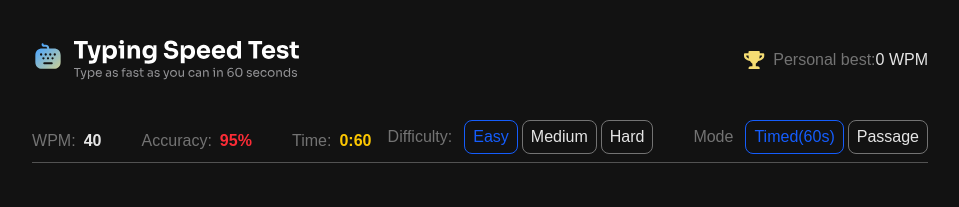
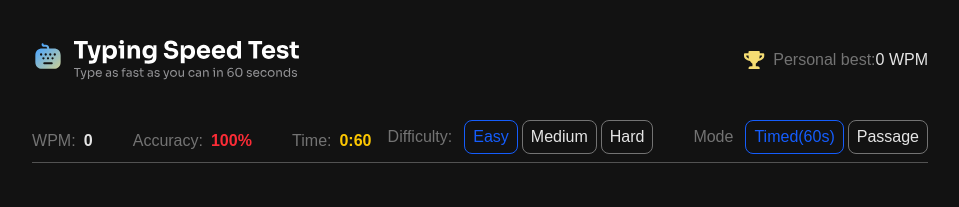
Before and after one commit to Zer0-Gravity/mini-react-project, a React (Vite) app in the folder typing-test/: page / in a window 1280 px wide. Shown: the top 207 px of the page, without its empty margins (160-1119 px from the left). Built offline with nearby package versions, Linux system fonts and the light colour scheme.

Commit message:
Feat: render WPM and Accuracy to the main page

```diff
--- a/typing-test/src/Component/Playground.tsx
+++ b/typing-test/src/Component/Playground.tsx
@@ -1,11 +1,18 @@
-import React, { useEffect, useRef, useState, type SetStateAction } from "react";
-import type { LevelEntries } from "../Utils/Type";
+import React, {
+    useCallback,
+    useEffect,
+    useRef,
+    useState,
+    type SetStateAction,
+} from "react";
+import type { LevelEntries, StatusProps } from "../Utils/Type";
 import { useNavigate } from "react-router";
 
 interface PlaygroundProps {
     passage: LevelEntries;
     onStart: () => void;
     onStop: () => void;
+    setStatus: React.Dispatch<SetStateAction<StatusProps>>;
     seconds: {
         seconds: number;
         setSeconds: React.Dispatch<SetStateAction<number>>;
@@ -19,6 +26,7 @@ function Playground({
     seconds,
     mode,
     onStop,
+    setStatus,
 }: PlaygroundProps) {
     const [userType, setUserType] = useState<string>("");
     const [spin, setSpinning] = useState<boolean>(false); //State spinning image for restart button
@@ -51,7 +59,7 @@ function Playground({
         }
     };
 
-    const calculate = () => {
+    const calculate = useCallback(() => {
         const time = 60 / 60;
         const totalChars = userType.length;
 
@@ -82,7 +90,7 @@ function Playground({
                 : 100;
 
         return { wpm, raw, accuracy, correctChars, wrongChars };
-    };
+    }, [passage.text, userType]);
 
     const restartLevel = () => {
         setUserType("");
@@ -95,6 +103,10 @@ function Playground({
             setSpinning(false);
         }, 1000);
     };
+
+    useEffect(() => {
+        setStatus(calculate);
+    }, [calculate, setStatus]);
 
     useEffect(() => {
         const handleKeydown = (e: KeyboardEvent) => {
--- a/typing-test/src/TypingTest.tsx
+++ b/typing-test/src/TypingTest.tsx
@@ -6,6 +6,7 @@ import type {
     LevelEntries,
     MockData,
     Mode,
+    StatusProps,
 } from "./Utils/Type";
 import { dataTyping } from "./Utils/DataTyping";
 import Header from "./Component/Header";
@@ -18,6 +19,7 @@ function TypingTest({ score }: MainProps) {
     const [difficulty, setDifficulty] = useState<DifficultyLevels>("easy");
     const [seconds, setSeconds] = useState<number>(60);
     const [mode, setMode] = useState<Mode>("timed");
+    const [status, setStatus] = useState<StatusProps | null>(null);
     const timeRef = useRef<ReturnType<typeof setInterval> | null>(null);
     const finalScore = Math.max(0, ...score);
 
@@ -93,13 +95,13 @@ function TypingTest({ score }: MainProps) {
                     <h1 className="text-neutral-500 status-display-header">
                         <span>WPM: </span>
                         <span className="text-neutral-200 status-display-span">
-                            40
+                            {status?.wpm}
                         </span>
                     </h1>
                     <h1 className="text-neutral-500 status-display-header">
                         <span>Accuracy:</span>
                         <span className="text-red-500 status-display-span">
-                            95%
+                            {status?.accuracy}%
                         </span>
                     </h1>
                     <h1 className="text-neutral-500 status-display-header">
@@ -127,6 +129,7 @@ function TypingTest({ score }: MainProps) {
                     onStop={stopTimer}
                     seconds={{ seconds, setSeconds }}
                     mode={mode}
+                    setStatus={setStatus}
                 />
             </section>
         </main>
--- a/typing-test/src/Utils/Type.ts
+++ b/typing-test/src/Utils/Type.ts
@@ -11,3 +11,8 @@ export interface LevelEntries {
 
 export type DifficultyLevels = "easy" | "medium" | "hard";
 export type Mode = "timed" | "passage";
+
+export interface StatusProps {
+    wpm: number;
+    accuracy: number;
+}
```
